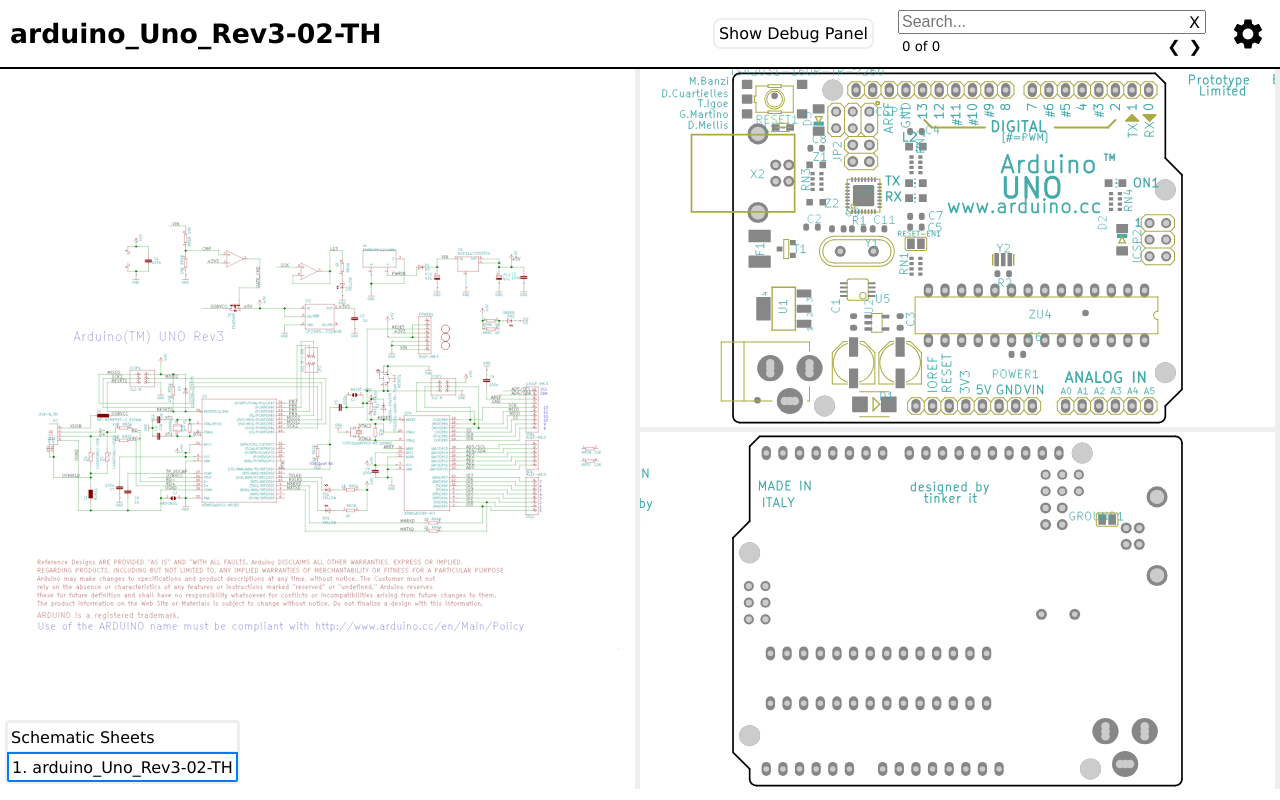
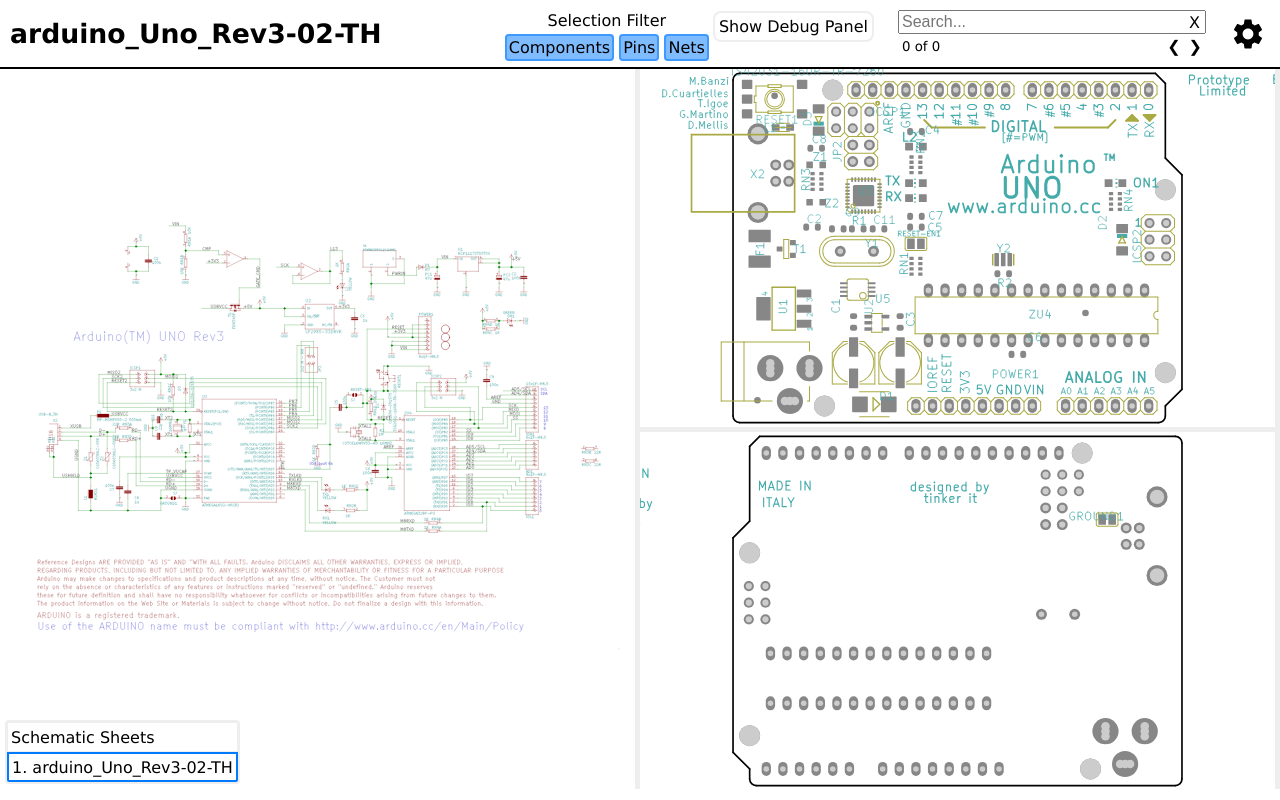
Before and after one commit to ubicomplab/ar-debug-workbench, a Flask app: page /main in a window 1280 px wide; the page is wider, and only the part inside the window is pictured. Run offline with Flask 2, Linux system fonts and the light colour scheme.

Commit message:
selection filter

```diff
--- a/ardw-app/application.py
+++ b/ardw-app/application.py
@@ -405,9 +405,13 @@ def handle_debug_session(data):
             active_session_is_recording = data["record"]
             socketio.emit("debug-session", data)
 
+            update_selection_filter(all_on=True)
+
             next_id, next_card = active_session.get_next()
-            if next_id != -1:
+            if active_session_is_recording and next_id != -1:
                 socketio.emit("debug-session", {"event": "next", "id": next_id, "card": next_card.to_dict()})
+            else:
+                socketio.emit("debug-session", {"event": "next", "id": -1})
     elif data["event"] == "save":
         # client wants to save and exit session
         session_history.append(active_session)
@@ -444,6 +448,7 @@ def handle_study_event(data):
             study_log("Turning study mode off")
             study_state["active"] = False
             study_state["task"] = None
+            update_selection_filter(all_on=True)
         else:
             study_log(f"Switching study task to {data['task']}")
             study_state["active"] = True
@@ -454,6 +459,8 @@ def handle_study_event(data):
                     logging.warning("Tried to activate Task 2, but bring-up list was invalid")
                     study_state["active"] = False
                     return
+
+                update_selection_filter(allow_only="net")
 
                 # activate debug session and load card preset
                 # negative probe should always be on GND
@@ -480,6 +487,8 @@ def handle_study_event(data):
                     logging.warning("Tried to activate Task 1, but component list was invalid")
                     study_state["active"] = False
                     return
+
+                update_selection_filter(allow_only="comp")
 
                 # set up modules for task 1a/b
                 shuffled = study_modules.copy()
@@ -585,6 +594,12 @@ def handle_board_update(data):
     do_board_update = True
 
 
+@socketio.on("selection-filter")
+def handle_selection_filter(data):
+    logging.info(f"updating selection filter to {data}")
+    update_selection_filter(toggle=data["sel_type"])
+
+
 @socketio.on("debug")
 def handle_debug(data):
     print(data)
@@ -901,7 +916,7 @@ def client_selection(data):
 # handles a probe selection event
 # assumes this event was triggered under valid circumstances
 def probe_selection(name, tippos, endpos, force_deselect=False):
-    global pcbdata, pinref_to_idx, board_multimenu, can_reselect, socketio
+    global pcbdata, pinref_to_idx, board_multimenu, can_reselect, selection_filter
 
     if force_deselect:
         # we dwelled down outside of the board
@@ -912,10 +927,15 @@ def probe_selection(name, tippos, endpos, force_deselect=False):
 
     point = optitrack_to_layout_coords(tippos)
 
+    type_filter = []
+    for sel_type, val in selection_filter.items():
+        if val == 1:
+            type_filter.append(sel_type)
+
     # TODO let user click on tracks?
     # TODO user setting for what types can be probed
     hits = hitscan(point[0], point[1], pcbdata, pinref_to_idx, layer=layer, render_pads=True, render_tracks=False,
-                   padding=config.getfloat("Optitrack", "PinPadding"), types=["comp", "pin", "net"])
+                   padding=config.getfloat("Optitrack", "PinPadding"), types=type_filter)
 
     if len(hits) == 1:
         can_reselect[name] = False
@@ -943,7 +963,7 @@ def probe_selection(name, tippos, endpos, force_deselect=False):
 # handles a dmm selection event
 # assumes this event was triggered under valid circumstances
 def dmm_selection(probe, tippos, endpos, force_deselect=False):
-    global pcbdata, pinref_to_idx, board_multimenu, can_reselect, socketio, tool_selections
+    global pcbdata, pinref_to_idx, board_multimenu, can_reselect, tool_selections, selection_filter
 
     if force_deselect:
         tool_selections[probe] = None
@@ -961,9 +981,14 @@ def dmm_selection(probe, tippos, endpos, force_deselect=False):
 
     point = optitrack_to_layout_coords(tippos)
 
+    type_filter = []
+    for sel_type, val in selection_filter.items():
+        if val == 1:
+            type_filter.append(sel_type)
+
     # the multimeter doesn't want to select components
     hits = hitscan(point[0], point[1], pcbdata, pinref_to_idx, layer=layer, render_pads=True, render_tracks=True,
-                   padding=config.getfloat("Optitrack", "PinPadding"), types=["pin", "net"])
+                   padding=config.getfloat("Optitrack", "PinPadding"), types=type_filter)
 
     if len(hits) == 1:
         logging.warning(f"multimeter probe hit a pin ({hits[0]}) that doesn't belong to any net")
@@ -998,7 +1023,7 @@ def dmm_selection(probe, tippos, endpos, force_deselect=False):
 
 # handles a study selection event, either from the client layout or optitrack
 def study_selection(name, tippos=None, endpos=None, force_deselect=False, data=None):
-    global study_state, pcbdata, pinref_to_idx, can_reselect
+    global study_state, pcbdata, pinref_to_idx, can_reselect, selection_filter
 
     if name == "layout":
         # we're from layout, so we have data
@@ -1019,6 +1044,12 @@ def study_selection(name, tippos=None, endpos=None, force_deselect=False, data=N
 
         # prevent failure spam
         can_reselect[name] = False
+
+    # we're ignoring this one and leaving it hardcoded (interface-only for now)
+    type_filter = []
+    for sel_type, val in selection_filter.items():
+        if val == 1:
+            type_filter.append(sel_type)
 
     hits = hitscan(point[0], point[1], pcbdata, pinref_to_idx, layer=layer, render_pads=pads,
         render_tracks=tracks, padding=padding, types=["comp"])
@@ -1421,6 +1452,30 @@ def load_study():
     study_settings["CanRunTask2"] = bringup_okay
 
     return modules, bringup_combined
+
+
+# updates the current selection filter
+# components are disabled while we're in an active debug session
+# allow_only lets one specific type be permitted for a study task
+def update_selection_filter(toggle=None, all_on=False, allow_only=None):
+    global selection_filter
+
+    if toggle is not None:
+        selection_filter[toggle] = (selection_filter[toggle] + 1) % 2
+    if all_on:
+        selection_filter["comp"] = 1
+        selection_filter["pin"] = 1
+        selection_filter["net"] = 1
+    if allow_only is not None:
+        selection_filter["comp"] = -1
+        selection_filter["pin"] = -1
+        selection_filter["net"] = -1
+        selection_filter[allow_only] = 1
+
+    if active_session_is_recording:
+        selection_filter["comp"] = -1
+
+    socketio.emit("selection-filter", selection_filter)
 
 
 if __name__ == "__main__":
@@ -1581,6 +1636,13 @@ if __name__ == "__main__":
     # possible values: "no_function", "voltage", "resistance", "diode", "continuity"
     dmm_mode = "no_function"
 
+    # -1 means disabled, 0 means off, 1 means on
+    selection_filter = {
+        "comp": 1,
+        "pin": 1,
+        "net": 1,
+    }
+
 
     if len(sys.argv) > 1:
         port = int(sys.argv[1])
--- a/ardw-app/static/main.js
+++ b/ardw-app/static/main.js
@@ -864,7 +864,18 @@ function initPage() {
   // TODO, add tool buttons currently handled by onclicks
   document.getElementById("open-debug").addEventListener("click", () => {
     toggleSidebar();
-  })
+  });
+
+  // Selection filter buttons
+  document.getElementById("selection-filter-comp").addEventListener("click", () => {
+    socket.emit("selection-filter", {"sel_type": "comp"})
+  });
+  document.getElementById("selection-filter-pin").addEventListener("click", () => {
+    socket.emit("selection-filter", {"sel_type": "pin"})
+  });
+  document.getElementById("selection-filter-net").addEventListener("click", () => {
+    socket.emit("selection-filter", {"sel_type": "net"})
+  });
 
   // Search field
   var search_input_field = document.getElementById("search-input");
@@ -1491,6 +1502,19 @@ function initSocket() {
       }
     }
   })
+
+  socket.on("selection-filter", (data) => {
+    for (let sel_type in data) {
+      var button = document.getElementById(`selection-filter-${sel_type}`);
+      button.classList.remove("disabled");
+      button.classList.remove("on");
+      if (data[sel_type] == -1) {
+        button.classList.add("disabled");
+      } else if (data[sel_type] == 1) {
+        button.classList.add("on");
+      }
+    }
+  })
 }
 
 
--- a/ardw-app/static/style.css
+++ b/ardw-app/static/style.css
@@ -73,7 +73,26 @@ html, body {
     border-radius: 8px;
     box-sizing: border-box;
     /* width: 70px; */
+    height: min-content;
 }
+
+#selection-filter {
+    text-align: center;
+}
+
+#selection-filter>div {
+    margin-bottom: 8px;
+}
+
+#selection-filter .button.on {
+    background-color:rgba(0, 123, 255, 0.5);
+    border-color: rgba(0, 123, 255, 0.5);
+}
+#selection-filter .button.on:hover {
+    background-color:rgba(0, 123, 255, 0.7);
+    border-color: rgba(0, 123, 255, 0.7);
+}
+
 
 #record-icon {
     display: inline-block;
--- a/ardw-app/templates/main.html
+++ b/ardw-app/templates/main.html
@@ -14,11 +14,17 @@
                 <h1 id="projtitle"></h1>
             </div>
             <div id="menubar-right">
-                <!-- tools buttons are hidden for study (TODO remove)-->
                 <div id="tools">
+                    <!-- tools buttons are hidden for study (TODO remove)-->
                     <div id="tools-ptr" class="button tool-button hidden" onclick="toolButton('ptr')">+ PTR</div>
                     <div id="tools-dmm" class="button tool-button hidden" onclick="toolButton('dmm')">+ DMM</div>
                     <div id="tools-osc" class="button tool-button hidden" onclick="toolButton('osc')">+ OSC</div>
+                    <div id="selection-filter">
+                        <div>Selection Filter</div>
+                        <span id="selection-filter-comp" class="button on">Components</span>
+                        <span id="selection-filter-pin" class="button on">Pins</span>
+                        <span id="selection-filter-net" class="button on">Nets</span>
+                    </div>
                     <div id="open-debug" class="button tool-button">
                         <span>Show Debug Panel</span>
                         <div id="record-icon" class="hidden"></div>
```
